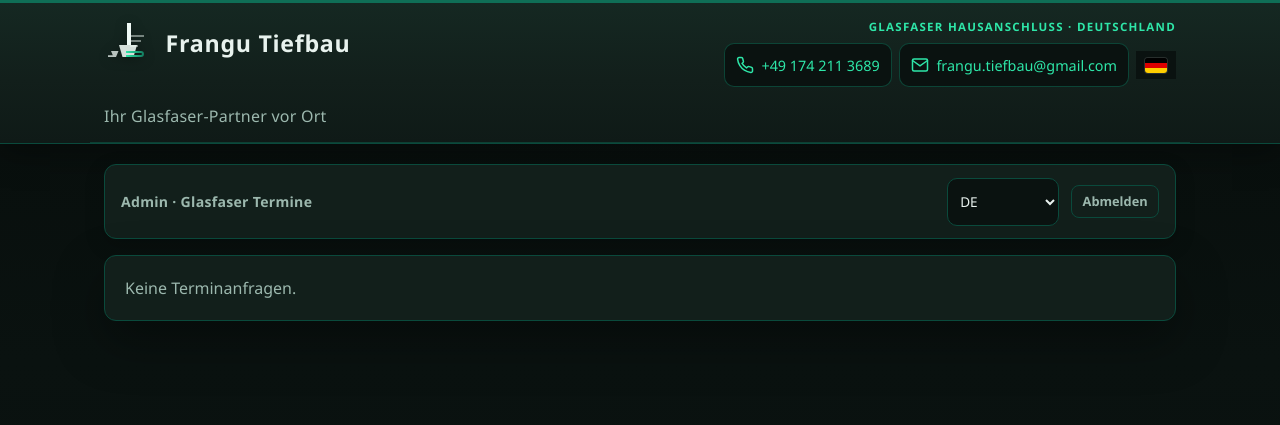
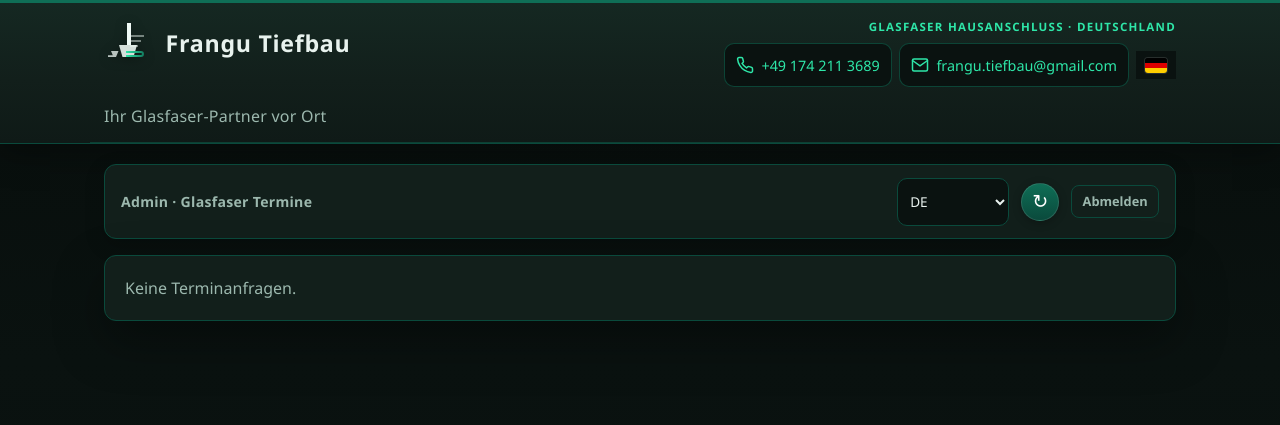
Before and after one commit to franguviktor-collab/frangu-tiefbau, a FastAPI app: page /admin in a window 1280 px wide. Shown: the top 425 px of the page. Run offline with FastAPI, Linux system fonts and the light colour scheme; the visitor is signed in with stand-in values (Sample User, id 1); data that the repository does not hold is empty.

Commit message:
Add refresh button admin
Co-authored-by: Cursor <cursoragent@cursor.com>

```diff
--- a/main.py
+++ b/main.py
@@ -109,6 +109,7 @@ ADMIN_UI = {
         "login_btn": "Einloggen",
         "login_err": "Falsches Passwort.",
         "logout": "Abmelden",
+        "refresh": "Aktualisieren",
         "table_name": "Name",
         "table_address": "Adresse",
         "table_phone": "Telefon",
@@ -126,6 +127,7 @@ ADMIN_UI = {
         "login_btn": "Войти",
         "login_err": "Неверный пароль.",
         "logout": "Выйти",
+        "refresh": "Обновить",
         "table_name": "Имя",
         "table_address": "Адрес",
         "table_phone": "Телефон",
@@ -143,6 +145,7 @@ ADMIN_UI = {
         "login_btn": "Log in",
         "login_err": "Wrong password.",
         "logout": "Log out",
+        "refresh": "Refresh",
         "table_name": "Name",
         "table_address": "Address",
         "table_phone": "Phone",
--- a/static/style.css
+++ b/static/style.css
@@ -435,6 +435,34 @@ a.header-contact:hover {
   display: flex;
   align-items: center;
   gap: 0.75rem;
+}
+
+.admin-refresh-btn {
+  flex-shrink: 0;
+  width: 2.375rem;
+  height: 2.375rem;
+  padding: 0;
+  margin: 0;
+  border: 1px solid rgba(255, 255, 255, 0.12);
+  border-radius: 50%;
+  background: linear-gradient(180deg, var(--green) 0%, var(--green-dark) 100%);
+  color: #fff;
+  font-size: 1.2rem;
+  line-height: 1;
+  cursor: pointer;
+  display: inline-flex;
+  align-items: center;
+  justify-content: center;
+  box-shadow: 0 2px 8px rgba(0, 0, 0, 0.25);
+}
+
+.admin-refresh-btn:hover {
+  filter: brightness(1.08);
+}
+
+.admin-refresh-btn:focus-visible {
+  outline: 2px solid var(--accent-datetime);
+  outline-offset: 2px;
 }
 
 .brand {
--- a/templates/admin.html
+++ b/templates/admin.html
@@ -25,6 +25,7 @@
               <option value="en" {% if admin_lang == 'en' %}selected{% endif %}>EN</option>
             </select>
           </form>
+          <button type="button" class="admin-refresh-btn" onclick="location.reload()" aria-label="{{ at.refresh }}" title="{{ at.refresh }}">↻</button>
           <a class="btn btn--ghost btn--sm" href="/admin/logout">{{ at.logout }}</a>
         </div>
         {% else %}
```
